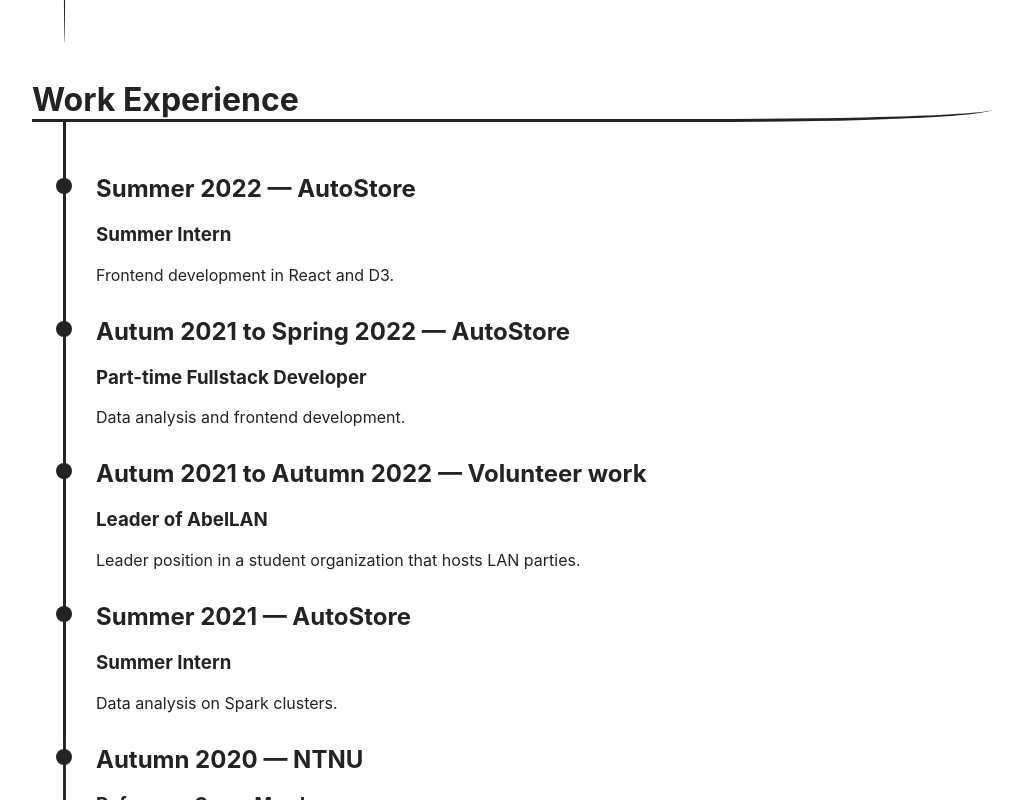
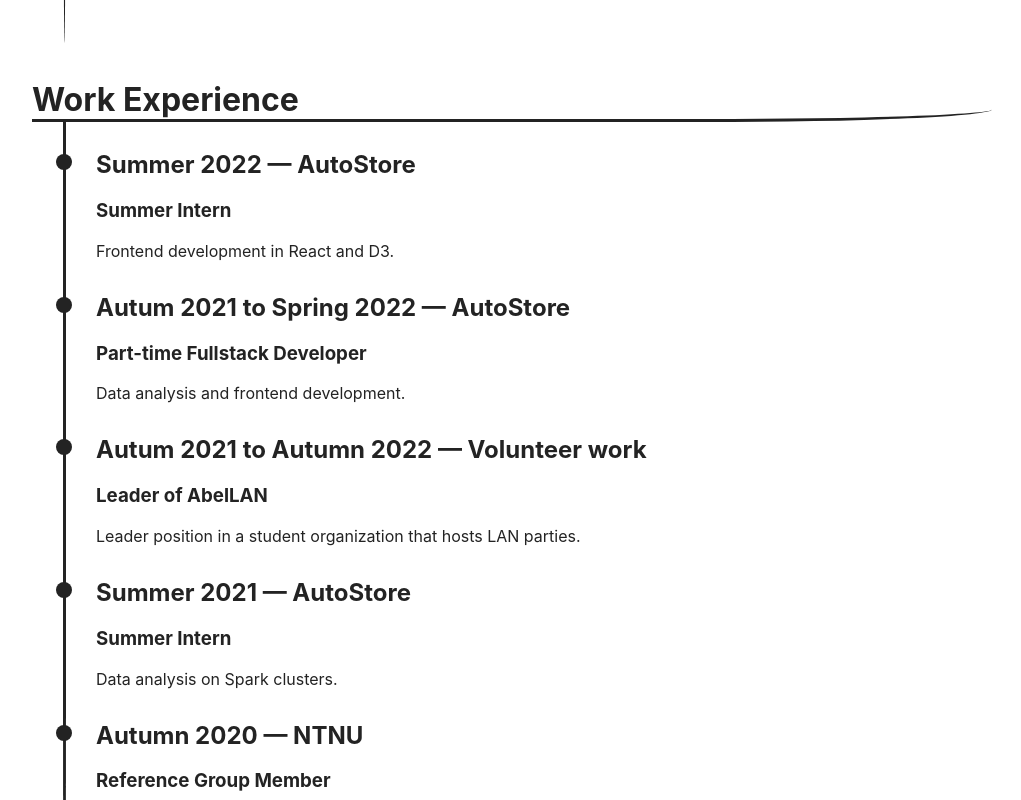
Before and after one commit to toberge/toberge.github.io, a React (Create React App) app: page / in a window 1280 px wide. Shown: the part 1620-2420 px from the top of the page, without its empty margins (128-1149 px from the left). Built offline with nearby package versions, Linux system fonts and the light colour scheme.

Commit message:
Adjust padding

```diff
--- a/src/components/timeline/Timeline.scss
+++ b/src/components/timeline/Timeline.scss
@@ -3,7 +3,7 @@
 
 ul.timeline {
     list-style: none;
-    padding: 2em 0 2em 2em;
+    padding: 0.5em 0 2em 2em;
     position: relative;
 
     // line
```
